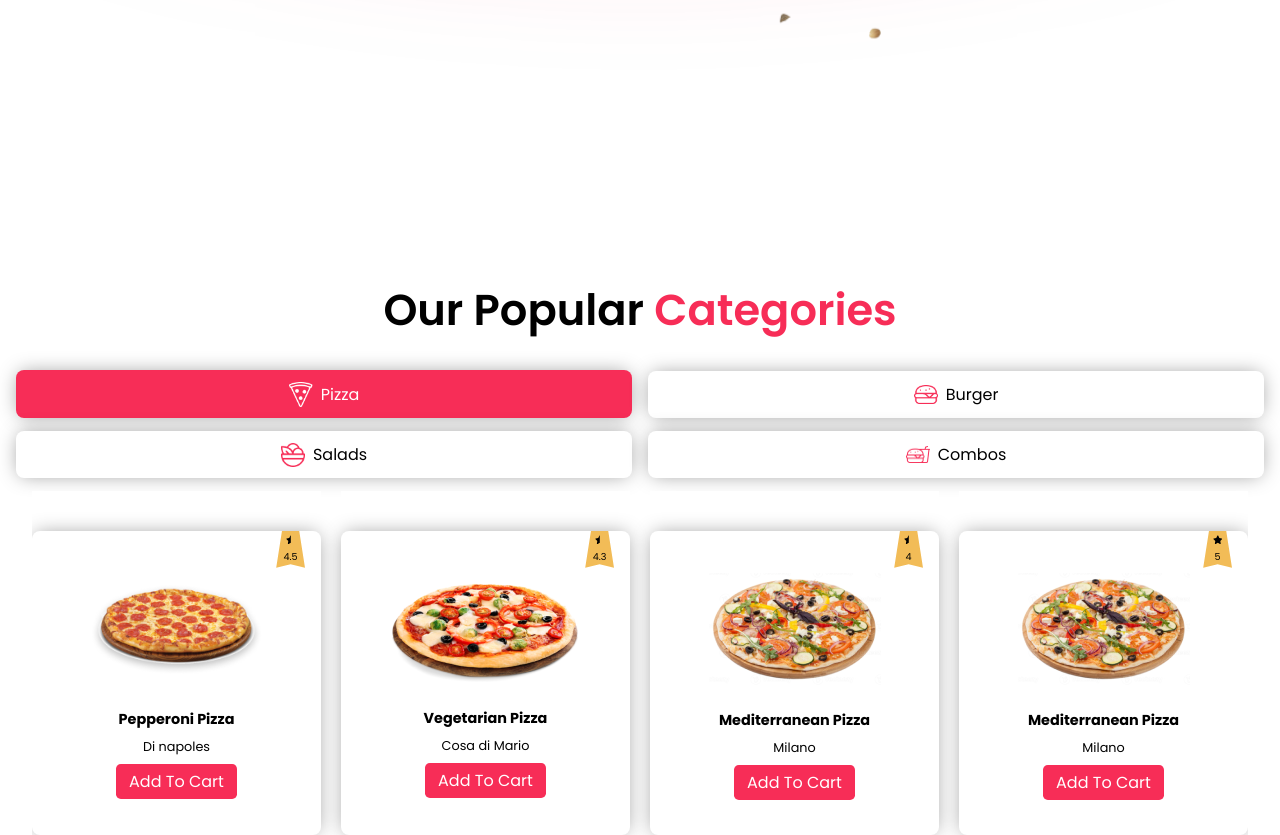
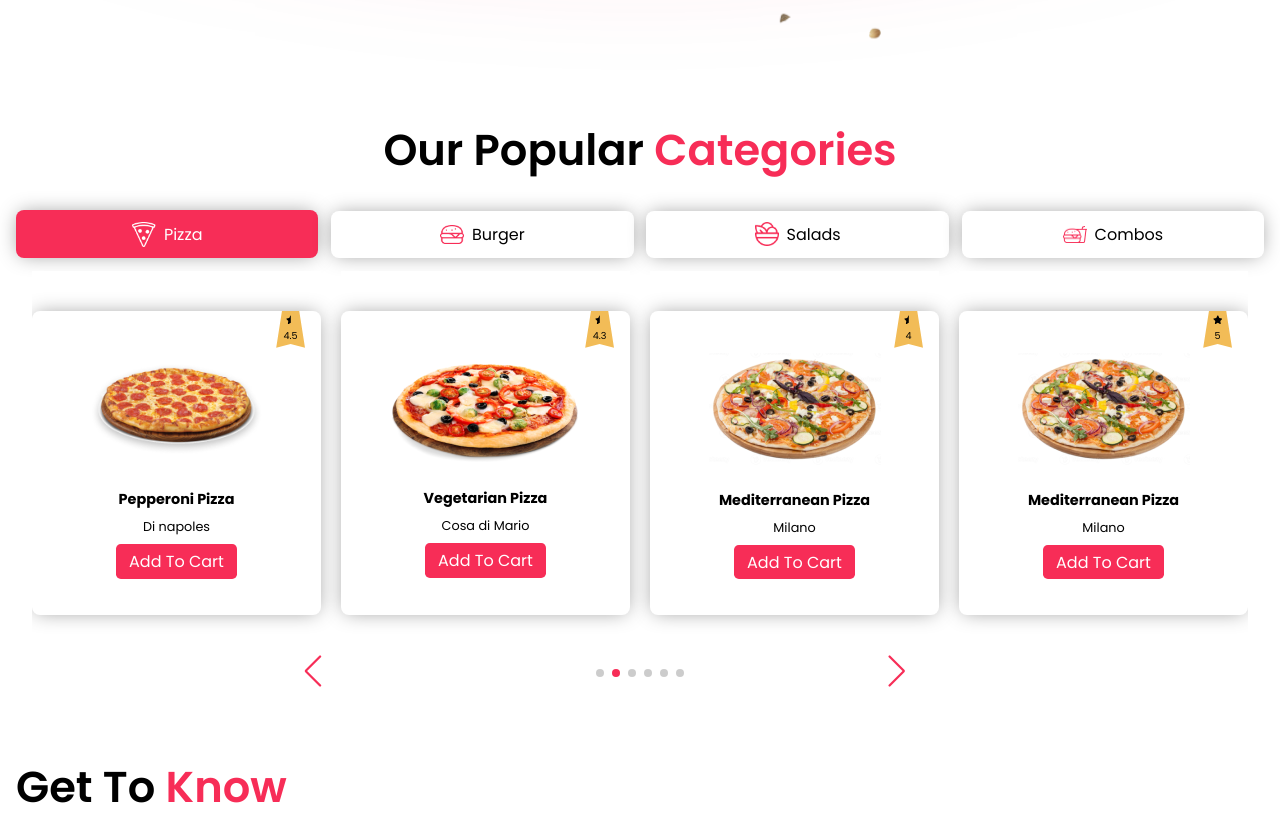
Before and after one commit to AnamulAmin/antopolis_task, a React (Vite) app: page / in a window 1280 px wide. Shown: the part 657-1492 px from the top of the page. Built offline with nearby package versions, Linux system fonts and the light colour scheme; a web font is replaced by a local one.

Commit message:
fixed desining bugs at category section

```diff
--- a/src/components/categories/category.css
+++ b/src/components/categories/category.css
@@ -143,3 +143,18 @@
 }
 
 /********** categories swiper end ************/
+
+/* media part */
+@media (min-width: 768px) {
+  /* hero area start*/
+  #categories {
+    margin-top: -10rem;
+    width: 100%;
+  }
+  #categories .category_menu .category_name {
+    width: calc(25% - 0.5rem);
+  }
+  #categories .category_menu {
+    flex-wrap: nowrap;
+  }
+}
```
